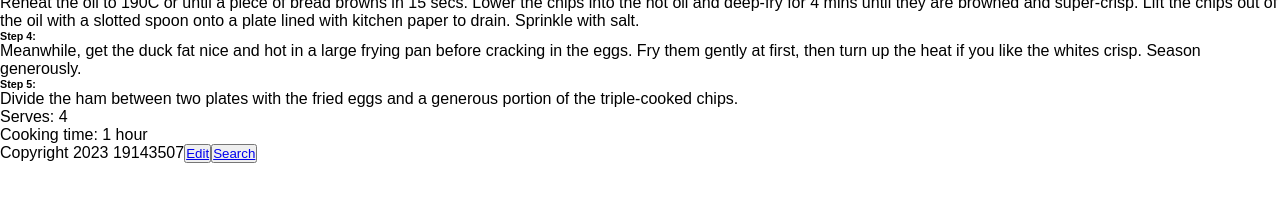
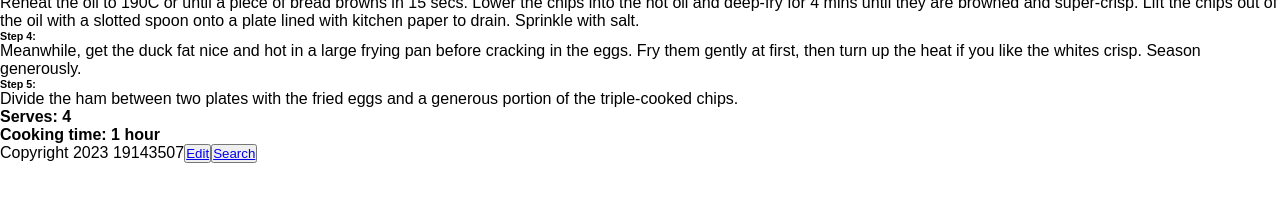
Before and after one commit to 19143507/inn-at-emmington, a Jekyll site: the page built from _recipes/recipe2.md, in a window 1280 px wide. Shown: the part 451-653 px from the top of the page. Built offline with Jekyll 4.4.1, drawn with Linux system fonts in a browser that asks for light colours.

```diff
--- a/_recipes/recipe2.md
+++ b/_recipes/recipe2.md
@@ -17,34 +17,27 @@ published: true
 
 \-100g sliced jamón Ibérico or Bayonne ham
 
-
-
 ## Method
 
 ###### Step 1:
-
 
 Put the potatoes in a pan of cold salted water. Bring to the boil, then simmer gently for about 5 mins or until they begin to crack but are still firm (like par-boiling roast potatoes). Drain and spread out on a baking tray. Put in the fridge and leave to cool for at least 1 hr.
 
 ###### Step 2:
 
-
 Heat the oil in a large, heavy-bottomed pan or deep-fat fryer to 130C or until a piece of bread browns in 1 min. Put the cooled potatoes in the hot oil and cook for 4-6 mins until they become soft and begin to brown slightly. You can cook all the chips together, but keep checking the temperature of the oil. Remove the chips with a slotted spoon. Drain on kitchen paper, then put back on the baking tray and chill in the fridge for 1 hr.
 
 ###### Step 3:
-
 
 Reheat the oil to 190C or until a piece of bread browns in 15 secs. Lower the chips into the hot oil and deep-fry for 4 mins until they are browned and super-crisp. Lift the chips out of the oil with a slotted spoon onto a plate lined with kitchen paper to drain. Sprinkle with salt.
 
 ###### Step 4:
 
-
 Meanwhile, get the duck fat nice and hot in a large frying pan before cracking in the eggs. Fry them gently at first, then turn up the heat if you like the whites crisp. Season generously.
 
 ###### Step 5:
 
-
 Divide the ham between two plates with the fried eggs and a generous portion of the triple-cooked chips.
 
-* Serves: 4
-* Cooking time: 1 hour
+* **Serves: 4**
+* **Cooking time: 1 hour**
```
